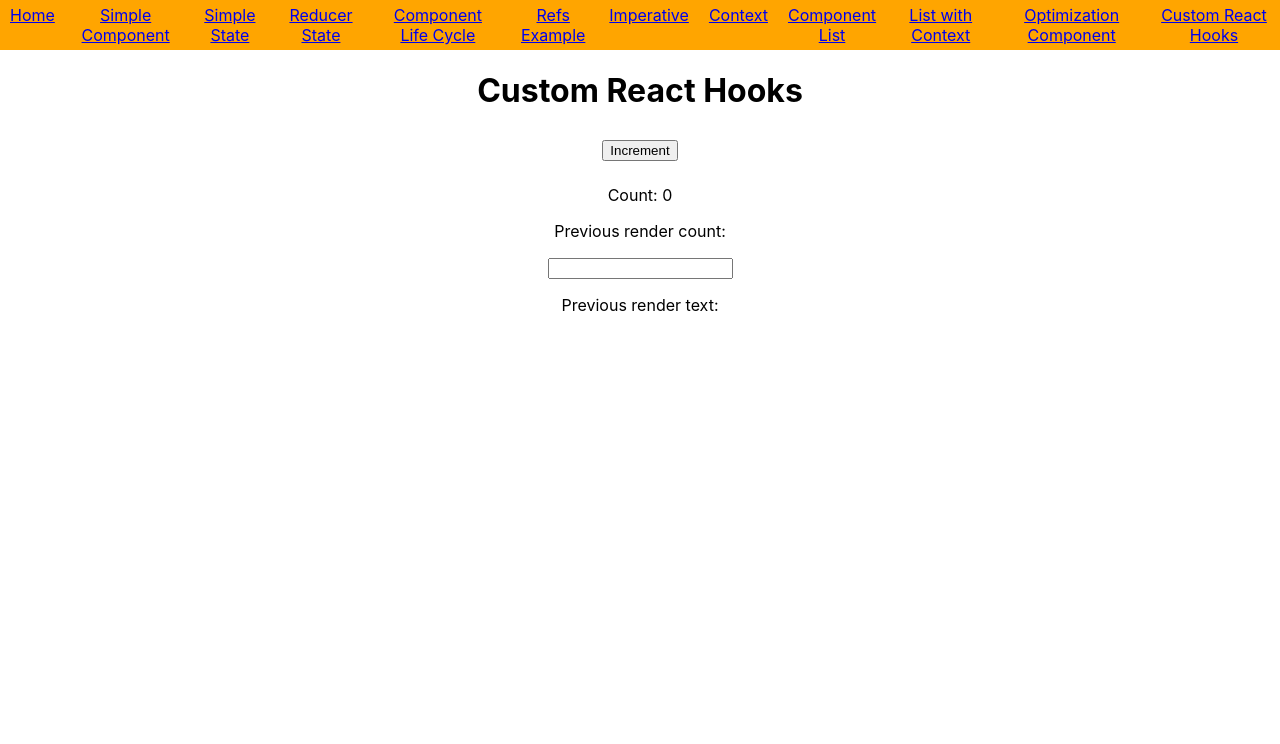
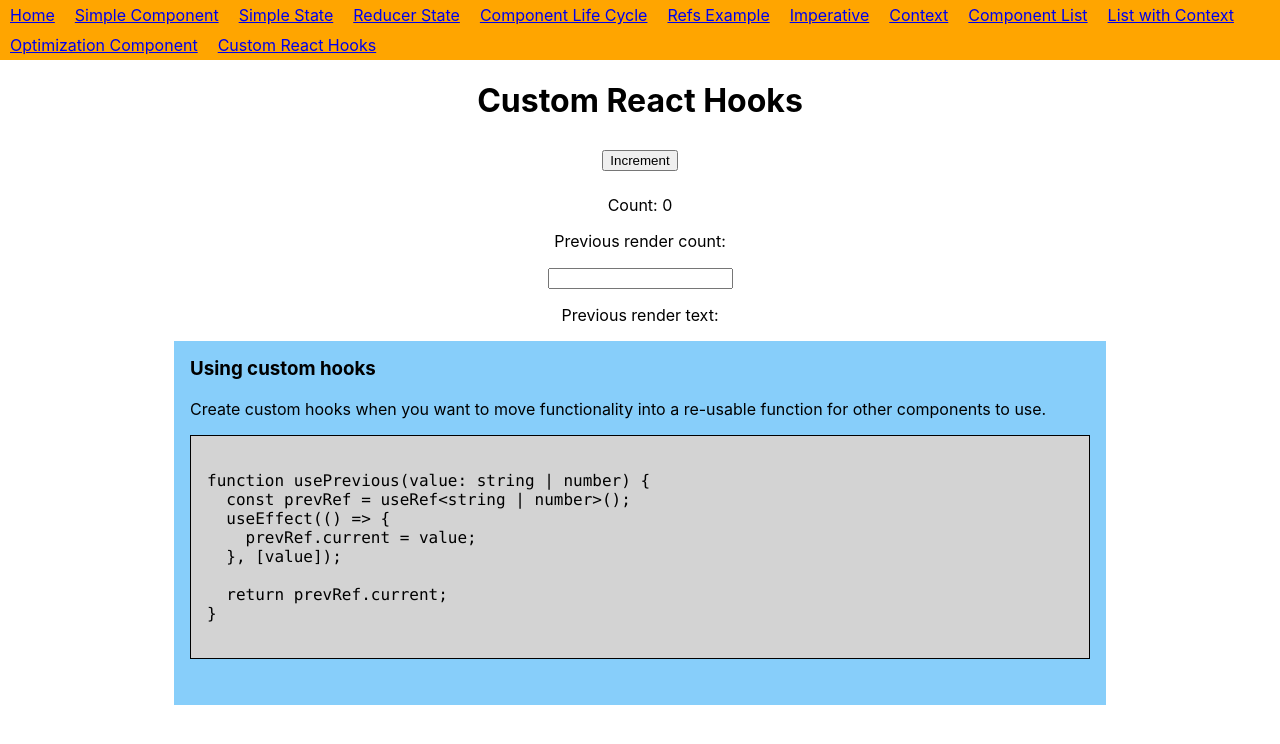
Before and after one commit to krismeister/react-practice-1, a React (Create React App) app: page /12-Optimization in a window 1280 px wide. Shown: the top 744 px of the page. Built offline with nearby package versions, Linux system fonts and the light colour scheme; the HTML template or start-up script is replaced by a standard one.

Commit message:
Adding custom react hooks practice

```diff
--- a/src/components/CodingNote/CodingNote.tsx
+++ b/src/components/CodingNote/CodingNote.tsx
@@ -4,12 +4,12 @@ import { FunctionComponent, ReactNode } from "react";
 const CodingNotes: FunctionComponent<{
   children: ReactNode;
   title: string;
-  summary: string;
+  summary?: string;
 }> = ({ title, children, summary }) => {
   return (
     <section className="coding-notes">
       <h3>{title}</h3>
-      <h4>{summary}</h4>
+      {summary && <h4>{summary}</h4>}
       <div>{children}</div>
     </section>
   );
--- a/src/navigation/Navigation.css
+++ b/src/navigation/Navigation.css
@@ -2,6 +2,8 @@
 nav {
     display: flex;
     background: orange;
+    flex-wrap: wrap;
+
 }
 
 a {
--- a/src/pages/04-ReducerState/ReducerState.tsx
+++ b/src/pages/04-ReducerState/ReducerState.tsx
@@ -31,7 +31,9 @@ const reducer = (state: State, action: Action) => {
 };
 
 const Example: FunctionComponent = () => {
-  const [reducerState, dispatch] = useReducer(reducer, { values: ["first!"] });
+  const [reducerState, dispatch] = useReducer(reducer, {
+    values: ["first!", "2"],
+  });
   const [message, setMessage] = useState("I am the message");
 
   const handleAddClick = () => {
--- a/src/pages/12-CustomReactHooks/CustomReactHooks.tsx
+++ b/src/pages/12-CustomReactHooks/CustomReactHooks.tsx
@@ -1,4 +1,38 @@
 import { useEffect, useRef, useState } from "react";
+import CodingNotes from "../../components/CodingNote/CodingNote";
+
+type ListItemShape = { value: string; timestamp: number };
+const TodoExample = () => {
+  const [list, setList] = useState<ListItemShape[]>([]);
+
+  //   useEffect(() => {
+  //     if (list.length == 5) {
+  //       return null;
+  //     }
+
+  //     const url = "someservice?";
+  //     const reqeust = async () => {
+  //       const response = await fetch(url, {
+  //         method: "POST",
+  //         body: JSON.stringify(list),
+  //       });
+  //       return await response.json();
+  //     };
+
+  //     const value = reqeust<ListItemShape[]>();
+  //     setList(value);
+  //   }, [list]);
+
+  return (
+    <>
+      <ul>
+        {list.map((item) => {
+          return <li key={item.timestamp}>{item.value}</li>;
+        })}
+      </ul>
+    </>
+  );
+};
 
 const Example = () => {
   const [count, setCount] = useState(0);
@@ -33,6 +67,22 @@ const CustomReactHooks = () => {
     <>
       <h1>Custom React Hooks</h1>
       <Example />
+      <CodingNotes title="Using custom hooks">
+        <p>
+          Create custom hooks when you want to move functionality into a
+          re-usable function for other components to use.
+        </p>
+        <code>{`
+function usePrevious(value: string | number) {
+  const prevRef = useRef<string | number>();
+  useEffect(() => {
+    prevRef.current = value;
+  }, [value]);
+
+  return prevRef.current;
+}
+        `}</code>
+      </CodingNotes>
     </>
   );
 };
```
